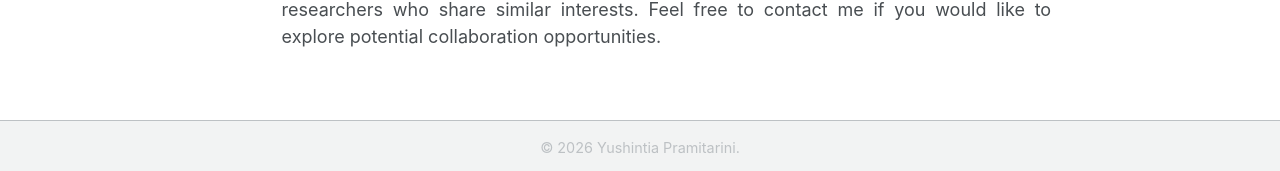
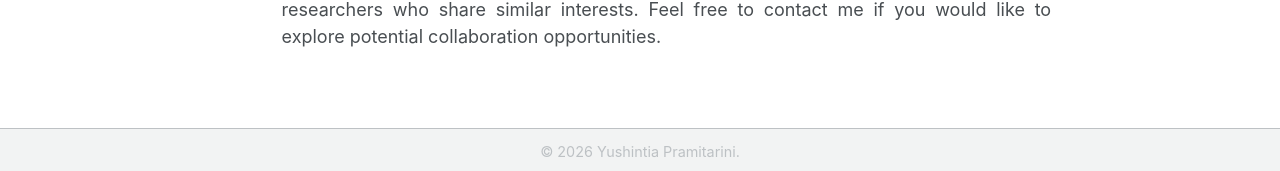
Before and after one commit to yushintia/yushintia.github.io, a Jekyll site: the page built from _pages/about.md, in a window 1280 px wide and 1400 px high, scrolled down 14 px. Shown: the part 1226-1397 px from the top of the window. Built offline with Jekyll 4.4.1, drawn with Linux system fonts in a browser that asks for light colours; a style sheet for code colours, icons or effects is not loaded.

Commit message:
Refactor footer padding in main.scss

```diff
--- a/assets/css/main.scss
+++ b/assets/css/main.scss
@@ -485,8 +485,7 @@
   }
 }
    .page__footer {
-  padding-top: 10px !important;
-  padding-bottom: 10px !important;
+  padding: 6px 0 !important;
   margin-top: 20px !important;
   min-height: auto !important;
 }
```
